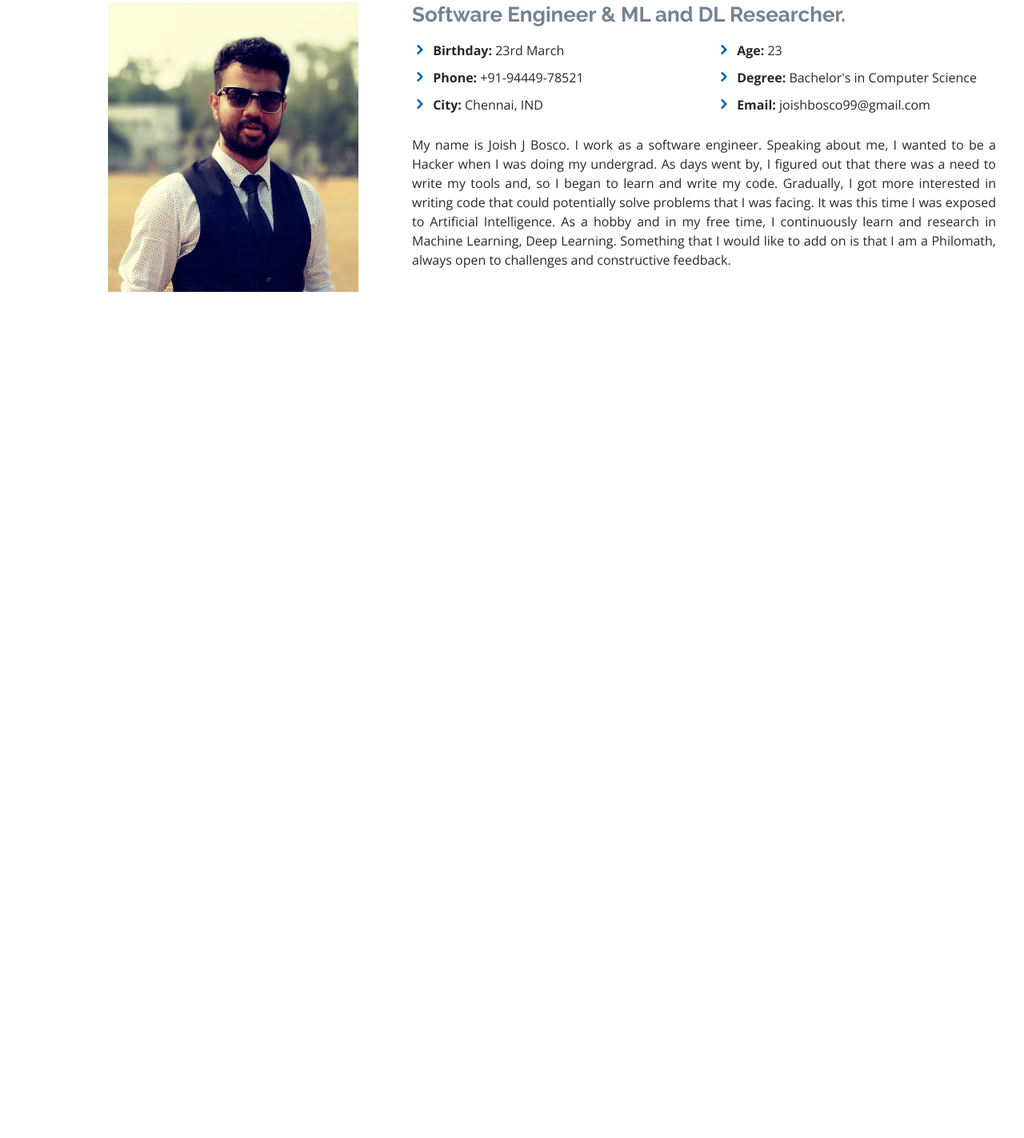
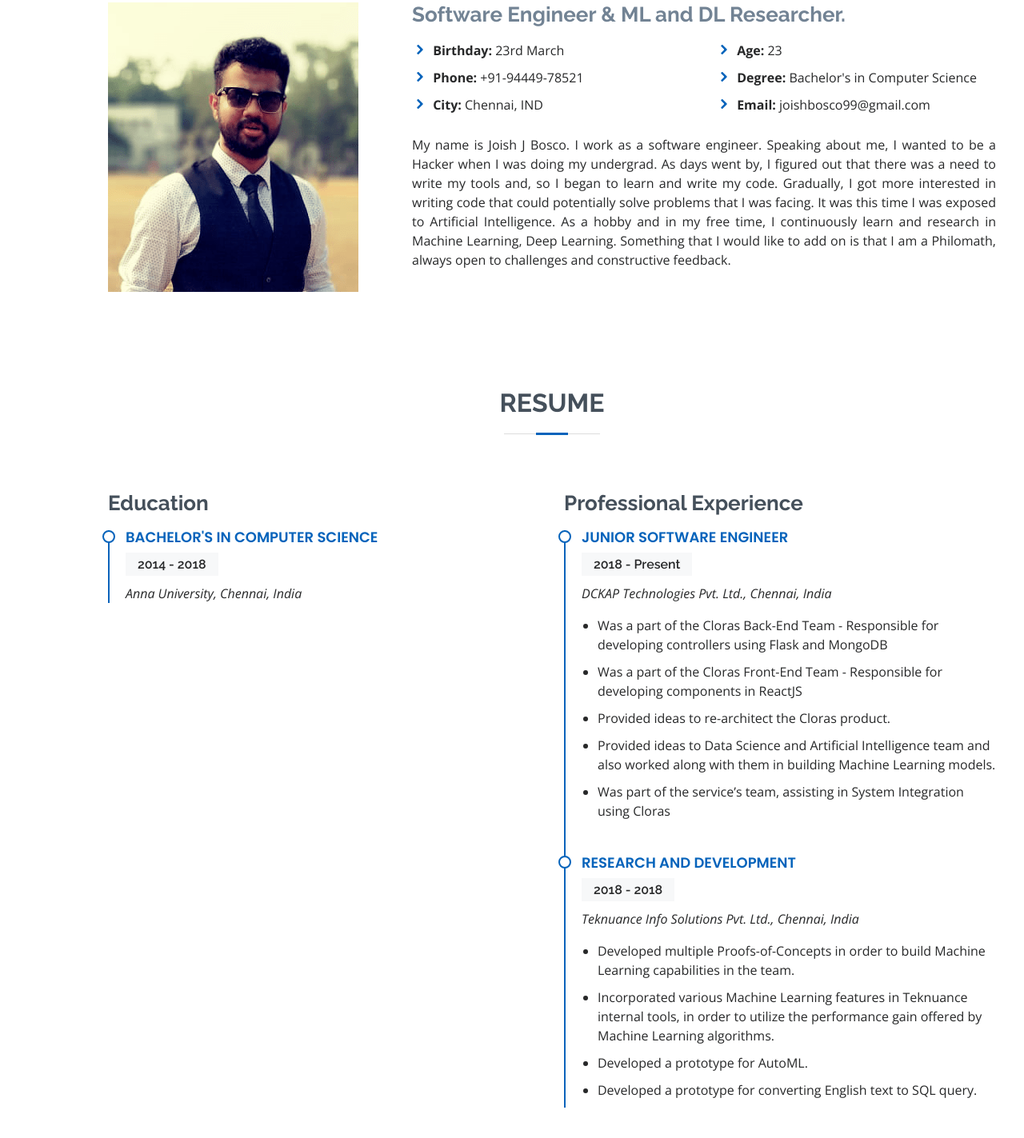
Before and after one commit to Joish/Joish.github.io, a plain HTML site: page index.html in a window 1280 px wide. Shown: the part 965-2388 px from the top of the page at 80% size. Before the commit the page ends 1390 px from the top, so only its background shows below. Drawn offline with nearby package versions, Linux system fonts and the light colour scheme.

Commit message:
Finished Resume section

```diff
--- a/index.html
+++ b/index.html
@@ -49,7 +49,7 @@
       <ul>
         <li class="active"><a href="#hero"><i class="bx bx-home"></i> <span>Home</span></a></li>
         <li><a href="#about"><i class="bx bx-user"></i> <span>About</span></a></li>
-        <!-- <li><a href="#resume"><i class="bx bx-file-blank"></i> <span>Resume</span></a></li> -->
+        <li><a href="#resume"><i class="bx bx-file-blank"></i> <span>Resume</span></a></li>
         <!-- <li><a href="#portfolio"><i class="bx bx-book-content"></i> <span>Portfolio</span></a></li> -->
         <!-- <li><a href="#services"><i class="bx bx-server"></i> <span>Services</span></a></li> -->
         <!-- <li><a href="#contact"><i class="bx bx-envelope"></i> <span>Contact</span></a></li>  -->
@@ -67,7 +67,8 @@
       </p>
       <div class="social-links">
         <!-- <a href="#" class="twitter"><i class="bx bxl-twitter"></i></a> -->
-        <a href="https://stackoverflow.com/users/7449890/joish" class="stack-overflow"><i class="bx bxl-stack-overflow"></i></a>
+        <a href="https://stackoverflow.com/users/7449890/joish" class="stack-overflow"><i
+            class="bx bxl-stack-overflow"></i></a>
         <a href="https://medium.com/@joishjbosco" class="medium"><i class="bx bxl-medium"></i></a>
         <a href="https://github.com/Joish" class="github"><i class="bx bxl-github"></i></a>
         <a href="https://www.linkedin.com/in/joish-bosco/" class="linkedin"><i class="bx bxl-linkedin"></i></a>
@@ -114,19 +115,24 @@
               </div>
               <div class="col-lg-6">
                 <ul>
-                  <li id = 'age'><i class="icofont-rounded-right"></i> <strong>Age:</strong> 23 </li>
+                  <li id='age'><i class="icofont-rounded-right"></i> <strong>Age:</strong> 23 </li>
                   <li><i class="icofont-rounded-right"></i> <strong>Degree:</strong> Bachelor's in Computer Science</li>
                   <li><i class="icofont-rounded-right"></i> <strong>Email:</strong> joishbosco99@gmail.com</li>
                   <!-- <li><i class="icofont-rounded-right"></i> <strong>Freelance:</strong> Available</li> -->
                 </ul>
               </div>
             </div>
-            <p >
-              My name is Joish J Bosco. I work as a software engineer. Speaking about me, I wanted to be a Hacker when I was doing my
-              undergrad. As days went by, I figured out that there was a need to write my tools and, so I began to learn and write my
-              code. Gradually, I got more interested in writing code that could potentially solve problems that I was facing. It was
-              this time I was exposed to Artificial Intelligence. As a hobby and in my free time, I continuously learn and research in
-              Machine Learning, Deep Learning. Something that I would like to add on is that I am a Philomath, always open to
+            <p>
+              My name is Joish J Bosco. I work as a software engineer. Speaking about me, I wanted to be a Hacker when I
+              was doing my
+              undergrad. As days went by, I figured out that there was a need to write my tools and, so I began to learn
+              and write my
+              code. Gradually, I got more interested in writing code that could potentially solve problems that I was
+              facing. It was
+              this time I was exposed to Artificial Intelligence. As a hobby and in my free time, I continuously learn
+              and research in
+              Machine Learning, Deep Learning. Something that I would like to add on is that I am a Philomath, always
+              open to
               challenges and constructive feedback.
             </p>
           </div>
@@ -135,6 +141,77 @@
       </div>
     </section>
     <!-- End About Section -->
+
+    <!-- ======= Resume Section ======= -->
+    <section id="resume" class="resume">
+      <div class="container" data-aos="fade-up">
+
+        <div class="section-title">
+          <h2>Resume</h2>
+          <!-- <p>Magnam dolores commodi suscipit. Necessitatibus eius consequatur ex aliquid fuga eum quidem. Sit sint
+            consectetur velit. Quisquam quos quisquam cupiditate. Et nemo qui impedit suscipit alias ea. Quia fugiat sit
+            in iste officiis commodi quidem hic quas.</p> -->
+        </div>
+
+        <div class="row">
+          <div class="col-lg-6">
+            <!-- <h3 class="resume-title">Sumary</h3> -->
+            <!-- <div class="resume-item pb-0">
+              <h4>Brandon Johnson</h4>
+              <p><em>Innovative and deadline-driven Graphic Designer with 3+ years of experience designing and
+                  developing user-centered digital/print marketing material from initial concept to final, polished
+                  deliverable.</em></p>
+              <ul>
+                <li>Portland par 127,Orlando, FL</li>
+                <li>(123) 456-7891</li>
+                <li>alice.barkley@example.com</li>
+              </ul>
+            </div> -->
+
+            <h3 class="resume-title">Education</h3>
+            <div class="resume-item">
+              <h4>Bachelor's in Computer Science </h4>
+              <h5>2014 - 2018</h5>
+              <p><em>Anna University, Chennai, India</em></p>
+            </div>
+          </div>
+          <div class="col-lg-6">
+            <h3 class="resume-title">Professional Experience</h3>
+            <div class="resume-item">
+              <h4>Junior Software Engineer</h4>
+              <h5>2018 - Present</h5>
+              <p><em>DCKAP Technologies Pvt. Ltd., Chennai, India </em></p>
+              <ul>
+                <li>Was a part of the Cloras Back-End Team - Responsible for developing controllers using Flask and
+                  MongoDB</li>
+                <li>Was a part of the Cloras Front-End Team - Responsible for developing components in ReactJS</li>
+                <li>Provided ideas to re-architect the Cloras product.</li>
+                <li>Provided ideas to Data Science and Artificial Intelligence team and also worked along with them in
+                  building Machine Learning models.</li>
+                <li>Was part of the service’s team, assisting in System Integration using Cloras</li>
+              </ul>
+            </div>
+            <div class="resume-item">
+              <h4>Research and Development</h4>
+              <h5>2018 - 2018</h5>
+              <p><em>Teknuance Info Solutions Pvt. Ltd., Chennai, India</em></p>
+              <ul>
+                <li>Developed multiple Proofs-of-Concepts in order to build Machine Learning capabilities in the team.
+                </li>
+                <li>Incorporated various Machine Learning features in Teknuance
+                  internal tools, in order to utilize the performance gain offered
+                  by Machine Learning algorithms.</li>
+                <li>Developed a prototype for AutoML.</li>
+                <li>Developed a prototype for converting English text to SQL query.</li>
+              </ul>
+            </div>
+          </div>
+        </div>
+
+      </div>
+    </section>
+    <!-- End Resume Section -->
+
 
     <!-- ======= Facts Section ======= -->
     <!-- <section id="facts" class="facts">
@@ -262,83 +339,6 @@
     </section> -->
     <!-- End Skills Section -->
 
-    <!-- ======= Resume Section ======= -->
-    <!-- <section id="resume" class="resume">
-      <div class="container" data-aos="fade-up">
-
-        <div class="section-title">
-          <h2>Resume</h2>
-          <p>Magnam dolores commodi suscipit. Necessitatibus eius consequatur ex aliquid fuga eum quidem. Sit sint
-            consectetur velit. Quisquam quos quisquam cupiditate. Et nemo qui impedit suscipit alias ea. Quia fugiat sit
-            in iste officiis commodi quidem hic quas.</p>
-        </div>
-
-        <div class="row">
-          <div class="col-lg-6">
-            <h3 class="resume-title">Sumary</h3>
-            <div class="resume-item pb-0">
-              <h4>Brandon Johnson</h4>
-              <p><em>Innovative and deadline-driven Graphic Designer with 3+ years of experience designing and
-                  developing user-centered digital/print marketing material from initial concept to final, polished
-                  deliverable.</em></p>
-              <ul>
-                <li>Portland par 127,Orlando, FL</li>
-                <li>(123) 456-7891</li>
-                <li>alice.barkley@example.com</li>
-              </ul>
-            </div>
-
-            <h3 class="resume-title">Education</h3>
-            <div class="resume-item">
-              <h4>Master of Fine Arts &amp; Graphic Design</h4>
-              <h5>2015 - 2016</h5>
-              <p><em>Rochester Institute of Technology, Rochester, NY</em></p>
-              <p>Qui deserunt veniam. Et sed aliquam labore tempore sed quisquam iusto autem sit. Ea vero voluptatum qui
-                ut dignissimos deleniti nerada porti sand markend</p>
-            </div>
-            <div class="resume-item">
-              <h4>Bachelor of Fine Arts &amp; Graphic Design</h4>
-              <h5>2010 - 2014</h5>
-              <p><em>Rochester Institute of Technology, Rochester, NY</em></p>
-              <p>Quia nobis sequi est occaecati aut. Repudiandae et iusto quae reiciendis et quis Eius vel ratione eius
-                unde vitae rerum voluptates asperiores voluptatem Earum molestiae consequatur neque etlon sader mart
-                dila</p>
-            </div>
-          </div>
-          <div class="col-lg-6">
-            <h3 class="resume-title">Professional Experience</h3>
-            <div class="resume-item">
-              <h4>Senior graphic design specialist</h4>
-              <h5>2019 - Present</h5>
-              <p><em>Experion, New York, NY </em></p>
-              <ul>
-                <li>Lead in the design, development, and implementation of the graphic, layout, and production
-                  communication materials</li>
-                <li>Delegate tasks to the 7 members of the design team and provide counsel on all aspects of the
-                  project. </li>
-                <li>Supervise the assessment of all graphic materials in order to ensure quality and accuracy of the
-                  design</li>
-                <li>Oversee the efficient use of production project budgets ranging from $2,000 - $25,000</li>
-              </ul>
-            </div>
-            <div class="resume-item">
-              <h4>Graphic design specialist</h4>
-              <h5>2017 - 2018</h5>
-              <p><em>Stepping Stone Advertising, New York, NY</em></p>
-              <ul>
-                <li>Developed numerous marketing programs (logos, brochures,infographics, presentations, and
-                  advertisements).</li>
-                <li>Managed up to 5 projects or tasks at a given time while under pressure</li>
-                <li>Recommended and consulted with clients on the most appropriate graphic design</li>
-                <li>Created 4+ design presentations and proposals a month for clients and account managers</li>
-              </ul>
-            </div>
-          </div>
-        </div>
-
-      </div>
-    </section> -->
-    <!-- End Resume Section -->
 
     <!-- ======= Portfolio Section ======= -->
     <!-- <section id="portfolio" class="portfolio section-bg">
```
Lines whose indentation alone changed are shown as unchanged.
